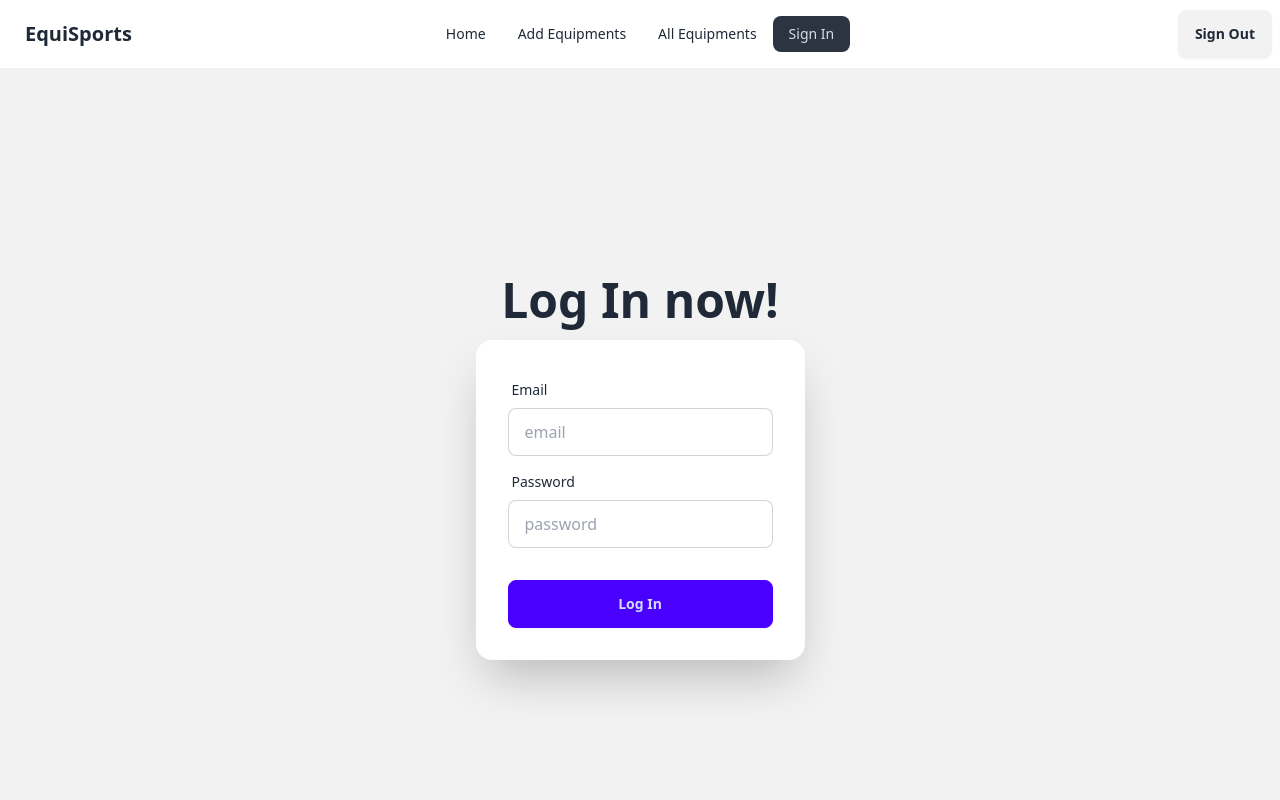
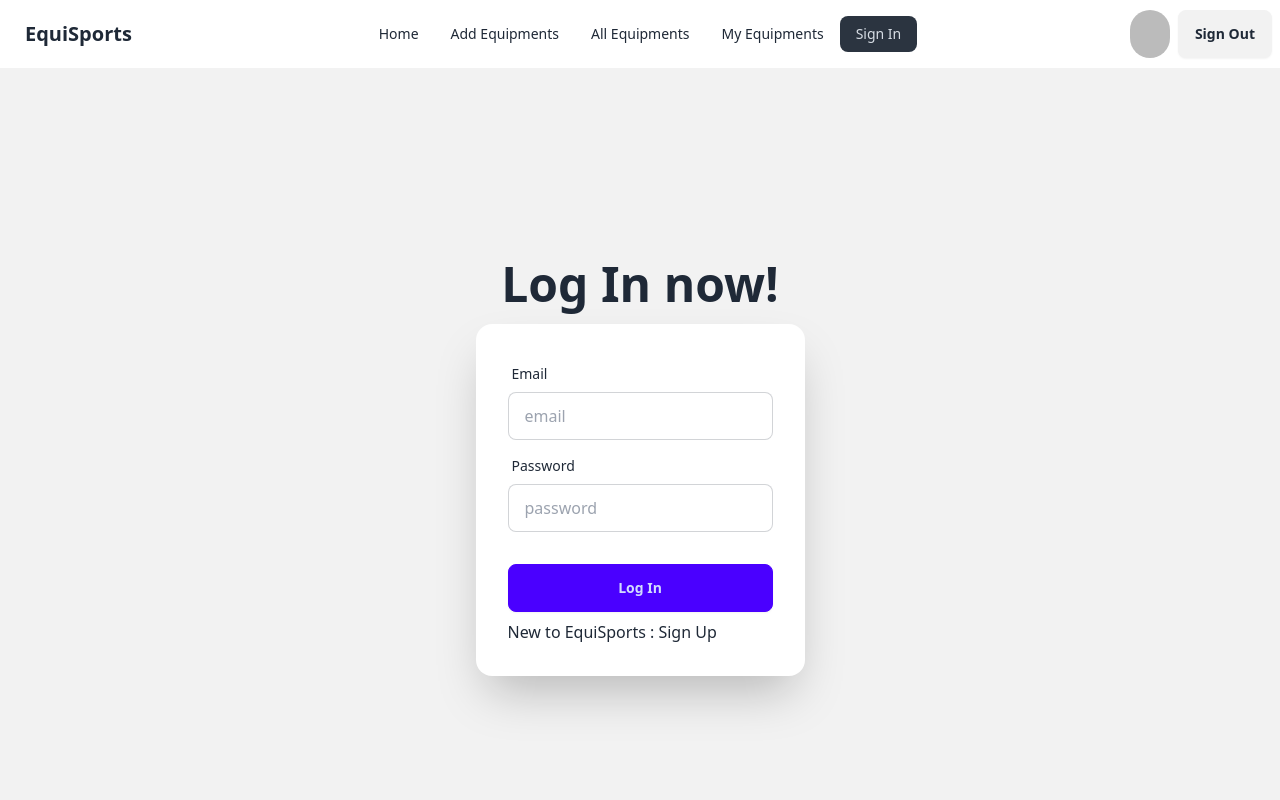
Before and after one commit to muntasir-mahmud-abdullah/equisports-client, a React (Vite) app: page /signIn in a window 1280 px wide. Shown: the top 800 px of the page. Built offline with nearby package versions, Linux system fonts and the light colour scheme; no server answers; sample sign-in values are in the browser's storage.

Commit message:
client funtional tasks done

```diff
--- a/package.json
+++ b/package.json
@@ -16,6 +16,7 @@
     "react": "^18.3.1",
     "react-dom": "^18.3.1",
     "react-router-dom": "^7.0.2",
+    "react-tooltip": "^5.28.0",
     "sort-by": "^1.2.0",
     "sweetalert2": "^11.14.5"
   },
--- a/src/App.jsx
+++ b/src/App.jsx
@@ -3,7 +3,6 @@ import { useLoaderData } from 'react-router-dom'
 import './App.css'
 import Equipcard from './components/Equipcard';
 import { useState } from 'react';
-import DetailEquipment from './pages/DetailEquipment';
 
 function App() {
   const loadedEquipments = useLoaderData();
--- a/src/components/Header.jsx
+++ b/src/components/Header.jsx
@@ -1,14 +1,15 @@
 import React, { useContext } from "react";
 import { Link, NavLink } from "react-router-dom";
 import { AuthContext } from "../providers/AuthProvider";
+import { Tooltip as ReactTooltip } from 'react-tooltip'
+
+
 
 const Header = () => {
-  const { user,logOut } = useContext(AuthContext);
+  const { user, logOut } = useContext(AuthContext);
   const handleSignOut = () => {
-    logOut()
-    .then()
-    .catch()
-  }
+    logOut().then().catch();
+  };
   const links = (
     <>
       <li>
@@ -19,6 +20,9 @@ const Header = () => {
       </li>
       <li>
         <NavLink to={"/allEquipments"}>All Equipments</NavLink>
+      </li>
+      <li>
+        <NavLink to={"/myEquipments"}>My Equipments</NavLink>
       </li>
       <li>
         <NavLink to={"/signIn"}>Sign In</NavLink>
@@ -52,19 +56,26 @@ const Header = () => {
             {links}
           </ul>
         </div>
-        <a className="btn btn-ghost text-xl">EquiSports
-        </a>
+        <a className="btn btn-ghost text-xl">EquiSports</a>
       </div>
       <div className="navbar-center hidden lg:flex">
         <ul className="menu menu-horizontal px-1">{links}</ul>
       </div>
       <div className="navbar-end">
-        {
-          user ?
-            <button onClick={handleSignOut} className="btn">Sign Out</button>
-            :
-            <Link to="/signIn"> <button className="btn">Sign In</button> </Link>
-        }
+        {user ? (
+          <div className="flex gap-2">
+            <img className="w-10 rounded-full" data-tooltip-id="my-tooltip" data-tooltip-content={user.displayName} src={user.photoURL} />
+          <ReactTooltip id="my-tooltip" />
+            <button onClick={handleSignOut} className="btn">
+              Sign Out
+            </button>
+          </div>
+        ) : (
+          <Link to="/signIn">
+            {" "}
+            <button className="btn">Sign In</button>{" "}
+          </Link>
+        )}
       </div>
     </div>
   );
--- a/src/components/SignIn.jsx
+++ b/src/components/SignIn.jsx
@@ -1,6 +1,6 @@
 import React, { useContext } from "react";
 import { AuthContext } from "../providers/AuthProvider";
-import { useLocation, useNavigate } from "react-router-dom";
+import { Link, useLocation, useNavigate } from "react-router-dom";
 
 const SignIn = () => {
   const { signInUser } = useContext(AuthContext);
@@ -14,9 +14,19 @@ const SignIn = () => {
     signInUser(email, password)
       .then((result) => {
         console.log(result.user);
+        // fetch(`http://localhost:5000/equipments/${email}`,{
+        //   method:'PATCH',
+        //   headers:{
+        //     'content-type':'application/json'
+        //   },
+        //   body:JSON.stringify(email)
+        // })
+        // .then(res=> res.json())
+        // .then(data=>{
+        //   console.log(data)
+        // })
         navigate(location?.state ? location.state : "/");
-        const loginInfo = { email };
-        // fetch(`http://localhost:5000/equipments/${email}`)
+        // const loginInfo = { email };
       })
       .catch((error) => console.log(error.message));
   };
@@ -54,7 +64,9 @@ const SignIn = () => {
             </div>
             <div className="form-control mt-6">
               <button className="btn btn-primary">Log In</button>
+
             </div>
+            <p>New to EquiSports : <Link to="/signUp"> Sign Up </Link></p>
           </form>
         </div>
       </div>
--- a/src/components/SignUp.jsx
+++ b/src/components/SignUp.jsx
@@ -1,9 +1,13 @@
 import React, { useContext } from "react";
 import { AuthContext } from "../providers/AuthProvider";
 import AddEquipment from "../pages/AddEquipment";
+import { updateProfile } from "firebase/auth";
+import { auth } from "../firebase/firebase.init";
+import { useNavigate } from "react-router-dom";
 
 const SignUp = () => {
-  const { createUser } = useContext(AuthContext);
+  const navigate = useNavigate();
+  const { createUser, setUser, updateUserProfile } = useContext(AuthContext);
   const handleSignUp = (e) => {
     e.preventDefault();
     const form = e.target;
@@ -11,8 +15,17 @@ const SignUp = () => {
     const image = form.image.value;
     const email = form.email.value;
     const password = form.password.value;
+    const newUser = { name, image, email };
+
     createUser(email, password).then((result) => {
-      console.log(result.user);
+      const user = result.user;
+      setUser(user);
+      updateUserProfile({ displayName: name, photoURL: image })
+        .then(() => {
+          navigate("/");
+        })
+        .catch((error) => console.log(error));
+
       // <AddEquipment name={name} ></AddEquipment>
       //save new user info to database
       fetch(" https://equisports-server-xi.vercel.app/users", {
--- a/src/main.jsx
+++ b/src/main.jsx
@@ -12,6 +12,8 @@ import AuthProvider from "./providers/AuthProvider.jsx";
 import AllEquipments from "./pages/AllEquipments.jsx";
 import DetailEquipment from "./pages/DetailEquipment.jsx";
 import PrivateRoute from "./components/PrivateRoute.jsx";
+import Myequipments from "./pages/Myequipments.jsx";
+import NotFound from "./pages/NotFound.jsx";
 const router = createBrowserRouter([
   {
     path: "/",
@@ -55,6 +57,16 @@ const router = createBrowserRouter([
         loader: () =>
           fetch("https://equisports-server-xi.vercel.app/equipments"),
       },
+      {
+        path: "myEquipments",
+        element: <Myequipments></Myequipments>,
+        loader: () =>
+          fetch("https://equisports-server-xi.vercel.app/equipments"),
+      },
+      {
+        path: "*", // Catch-all route
+        element: <NotFound></NotFound>, // 404 Page
+      },
     ],
   },
 ]);
--- a/src/pages/AddEquipment.jsx
+++ b/src/pages/AddEquipment.jsx
@@ -3,7 +3,7 @@ import { useLoaderData } from "react-router-dom";
 import Swal from "sweetalert2";
 import { AuthContext } from "../providers/AuthProvider";
 const AddEquipment = () => {
-  const {user} = useContext(AuthContext);
+  const { user } = useContext(AuthContext);
 
   // console.log(newUser);
   // const { name: , email:   } = newUser;
@@ -19,6 +19,7 @@ const AddEquipment = () => {
     const customization = form.customization.value;
     const processingTime = form.processingTime.value;
     const stockStatus = form.stockStatus.value;
+    const email = form.email.value;
     const newEquipment = {
       name,
       category,
@@ -29,7 +30,9 @@ const AddEquipment = () => {
       customization,
       processingTime,
       stockStatus,
+      email,
     };
+    form.reset();
     console.log(newEquipment);
     // send data to the server
     fetch(" https://equisports-server-xi.vercel.app/equipments", {
@@ -179,7 +182,7 @@ const AddEquipment = () => {
             </label>
             <input
               type="text"
-              name="user-email"
+              name="email"
               readOnly
               defaultValue={user?.email}
               className="input input-bordered w-full "
@@ -192,6 +195,7 @@ const AddEquipment = () => {
             <input
               type="text"
               name="user-name"
+              defaultValue={user?.displayName}
               readOnly
               className="input input-bordered w-full "
             />
--- /dev/null
+++ b/src/pages/Myequipments.jsx
@@ -0,0 +1,19 @@
+import React, { useContext } from 'react';
+import { useLoaderData } from 'react-router-dom';
+import { AuthContext } from '../providers/AuthProvider';
+
+
+const Myequipments = () => {
+    const equipments  =useLoaderData();
+    const { user } = useContext(AuthContext);
+    // console.log(user)
+    const myEquipments = equipments.filter(equipment=> equipment.email === user?.email);
+
+    return (
+        <div>
+            <h1>{myEquipments.length}</h1>
+        </div>
+    );
+};
+
+export default Myequipments;
--- /dev/null
+++ b/src/pages/NotFound.jsx
@@ -0,0 +1,15 @@
+import { Link } from "react-router-dom";
+
+function NotFound() {
+    return (
+      <div style={{ textAlign: "center", marginTop: "2rem" }}>
+        <h1>404: Page Not Found</h1>
+        <p>The page you're looking for doesn't exist.</p>
+        <Link to="/" style={{ color: "blue", textDecoration: "underline" }}>
+          Go back to Home
+        </Link>
+      </div>
+    );
+  }
+
+  export default NotFound;
--- a/src/providers/AuthProvider.jsx
+++ b/src/providers/AuthProvider.jsx
@@ -3,6 +3,7 @@ import {
   onAuthStateChanged,
   signInWithEmailAndPassword,
   signOut,
+  updateProfile,
 } from "firebase/auth";
 import React, { createContext, useEffect, useState } from "react";
 import { auth } from "../firebase/firebase.init";
@@ -15,13 +16,16 @@ const AuthProvider = ({ children }) => {
     setLoading(true);
     return createUserWithEmailAndPassword(auth, email, password);
   };
+  const updateUserProfile=(updatedData)=>{
+    return updateProfile(auth.currentUser,updatedData)
+  }
   const logOut = () => {
-    setLoading(true)
+    setLoading(true);
     return signOut(auth);
   }
   useEffect(() => {
     const unSubscribe = onAuthStateChanged(auth, (currentUser) => {
-      console.log(("user in the auth state changed", currentUser));
+      // console.log(("user in the auth state changed", currentUser));
       setUser(currentUser);
       setLoading(false);
     });
@@ -40,6 +44,8 @@ const AuthProvider = ({ children }) => {
     createUser,
     signInUser,
     logOut,
+    updateUserProfile,
+    setUser,
   };
   return (
     <AuthContext.Provider value={userInfo}>{children}</AuthContext.Provider>
```
Also changed, not shown: 1 other file (tests, documents, lock files or other folders).
